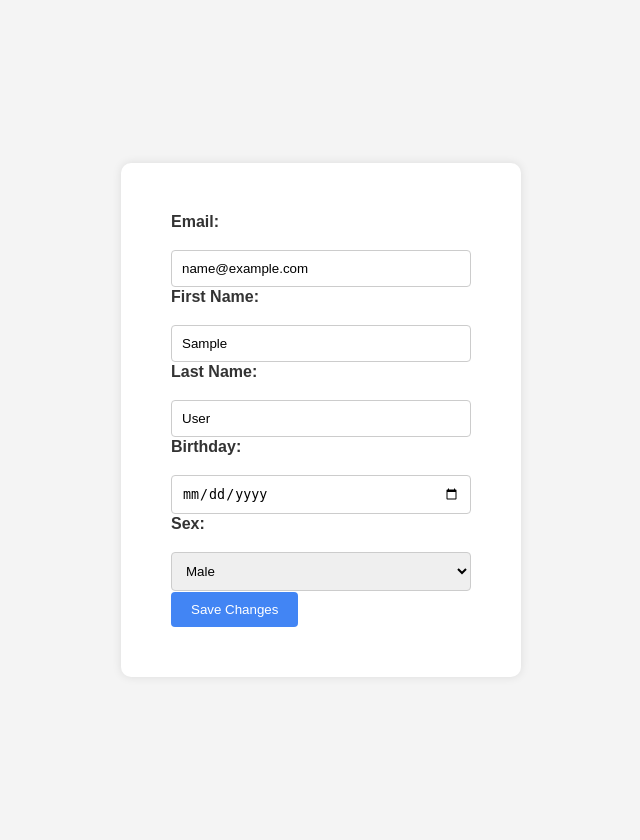
After one commit to alexakka/survey-app, a Django app: page /user/profile/edit_profile in a window 1280 px wide. The commit adds this page. Shown: the whole page, without its empty margins (319-959 px from the left). Run offline with Django 5.2, Linux system fonts and the light colour scheme; the visitor is signed in with stand-in values (Sample User, id 1).

Commit message:
upd user model, script and adding edit_profile view.

```diff
--- a/survey/admin.py
+++ b/survey/admin.py
@@ -6,4 +6,3 @@ admin.site.register(models.Survey)
 admin.site.register(models.Question)
 admin.site.register(models.Answer)
 admin.site.register(models.Response)
-admin.site.register(models.Respondent)
--- a/templates/index.html
+++ b/templates/index.html
@@ -64,7 +64,7 @@
     <ul>
         {% for survey in surveys %}
             <li>
-                <a href="{% url 'survey_detail' survey.slug %}">{{ survey.name }}</a>
+                <a href="{% url 'survey_detail' survey.slug %}">{{ survey.title }}</a>
                 - {{ survey.description }}
             </li>
         {% endfor %}
--- a/templates/survey/complete_survey.html
+++ b/templates/survey/complete_survey.html
@@ -3,7 +3,7 @@
 <head>
     <meta charset="UTF-8">
     <meta name="viewport" content="width=device-width, initial-scale=1.0">
-    <title>{{ survey.name }} - Complete Survey</title>
+    <title>{{ survey.title }} - Complete Survey</title>
     <style>
         body {
             font-family: 'Arial', sans-serif;
@@ -70,7 +70,7 @@
 </head>
 <body>
 
-<h1>{{ survey.name }} - Complete Survey</h1>
+<h1>{{ survey.title }} - Complete Survey</h1>
 <p>{{ survey.description }}</p>
 
 <form method="post" action="{% url 'submit_response' survey.slug %}">
--- a/templates/survey/create_survey.html
+++ b/templates/survey/create_survey.html
@@ -3,7 +3,7 @@
 <head>
     <meta charset="UTF-8">
     <meta name="viewport" content="width=device-width, initial-scale=1.0">
-    <title>{{ survey.name }} Details</title>
+    <title>{{ survey.title }} Details</title>
 
     <style>
         body {
@@ -117,7 +117,7 @@
         {% csrf_token %}
 
         <!-- Survey fields here -->
-        <input type="text" name="name" placeholder="Survey Name" required>
+        <input type="text" name="title" placeholder="Survey Title" required>
         <input type="text" name="description"  placeholder="Description" required>
         <!-- Add other survey fields as needed -->
 
--- a/templates/survey/edit_survey.html
+++ b/templates/survey/edit_survey.html
@@ -3,7 +3,7 @@
 <head>
     <meta charset="UTF-8">
     <meta name="viewport" content="width=device-width, initial-scale=1.0">
-    <title>Edit Survey: {{ survey.name }}</title>
+    <title>Edit Survey: {{ survey.title }}</title>
     <style>
         body {
             font-family: 'Arial', sans-serif;
@@ -80,7 +80,7 @@
     <form method="post" action="{% url 'edit_survey' survey.slug %}">
         {% csrf_token %}
 
-        <input type="text" id="name" name="name" value="{{ survey.name }}" required>
+        <input type="text" id="name" name="title" value="{{ survey.title }}" required>
         <textarea id="description" name="description" required>{{ survey.description }}</textarea>
 
         {% for question in survey.question_set.all %}
--- a/templates/survey/respondent_response.html
+++ b/templates/survey/respondent_response.html
@@ -65,7 +65,7 @@
             <tbody>
                 {% for response in responses %}
                     <tr>
-                        <td>{{ response.survey.name }}</td>
+                        <td>{{ response.survey.title }}</td>
                         <td>{{ response.question.text }}</td>
                         <td>{{ response.answer.value }}</td>
                     </tr>
--- a/templates/survey/responses.html
+++ b/templates/survey/responses.html
@@ -65,7 +65,7 @@
             {% for response in responses %}
 
             <tr>
-                <td><a href="{% url 'respondent_response' response.survey.slug response.respondent.id %}">{{ response.survey.name }}</a></td>
+                <td><a href="{% url 'respondent_response' response.survey.slug response.respondent.id %}">{{ response.survey.title }}</a></td>
                 <td>{{ response.question.text }}</td>
                 <td>{{ response.answer.value }}</td>
                 <td><a href="{% url 'respondent_response' response.survey.slug response.respondent.id %}">{{ response.respondent.get_full_name }}</a></td>
--- a/templates/survey/survey_detail.html
+++ b/templates/survey/survey_detail.html
@@ -3,7 +3,7 @@
 <head>
     <meta charset="UTF-8">
     <meta name="viewport" content="width=device-width, initial-scale=1.0">
-    <title>{{ survey.name }} - Survey Details</title>
+    <title>{{ survey.title }} - Survey Details</title>
     <style>
         body {
             font-family: 'Arial', sans-serif;
@@ -72,7 +72,7 @@
 </head>
 <body>
 
-    <h1>{{ survey.name }} - Survey Details</h1>
+    <h1>{{ survey.title }} - Survey Details</h1>
     <p>{{ survey.description }}</p>
 
     <!-- Display Django messages -->
--- /dev/null
+++ b/templates/user/edit_profile.html
@@ -0,0 +1,88 @@
+<!DOCTYPE html>
+<html lang="en">
+<head>
+    <meta charset="UTF-8">
+    <meta name="viewport" content="width=device-width, initial-scale=1.0">
+    <title>Edit Profile</title>
+    <style>
+        body {
+            font-family: Arial, sans-serif;
+            background-color: #f4f4f4;
+            color: #333;
+            margin: 0;
+            padding: 20px;
+            display: flex;
+            justify-content: center;
+            align-items: center;
+            height: 100vh;
+        }
+
+        h1 {
+            color: #4285F4; /* Google Blue */
+        }
+
+        form {
+            background-color: #fff;
+            padding: 50px;
+            border-radius: 10px;
+            box-shadow: 0 0 10px rgba(0, 0, 0, 0.1);
+            width: 300px;
+        }
+
+        label {
+            display: block;
+            margin-bottom: 1px;
+            font-weight: bold;
+        }
+
+        input[type="email"],
+        input[type="text"],
+        input[type="date"],
+        select {
+            width: 100%;
+            padding: 10px;
+            margin-bottom: 1px;
+            box-sizing: border-box;
+            border: 1px solid #ccc;
+            border-radius: 4px;
+        }
+
+        button {
+            background-color: #4285F4; /* Google Blue */
+            color: #fff;
+            padding: 10px 20px;
+            border: none;
+            border-radius: 4px;
+            cursor: pointer;
+        }
+
+        button:hover {
+            background-color: #0056b3;
+        }
+    </style>
+</head>
+<body>
+    <form method="POST">
+        {% csrf_token %}
+        <label for="email">Email:</label><br>
+        <input type="email" id="email" name="email" value="{{ user.email }}"><br>
+
+        <label for="first_name">First Name:</label><br>
+        <input type="text" id="first_name" name="first_name" value="{{ user.first_name }}"><br>
+
+        <label for="last_name">Last Name:</label><br>
+        <input type="text" id="last_name" name="last_name" value="{{ user.last_name }}"><br>
+
+        <label for="birthday">Birthday:</label><br>
+        <input type="date" id="birthday" name="birthday" value="{{ user.birthday|date:'Y-m-d' }}"><br>
+
+        <label for="sex">Sex:</label><br>
+        <select id="sex" name="sex">
+            <option value="M" {% if user.sex == 'M' %} selected {% endif %}>Male</option>
+            <option value="F" {% if user.sex == 'F' %} selected {% endif %}>Female</option>
+        </select><br>
+
+        <button type="submit">Save Changes</button>
+    </form>
+</body>
+</html>
--- a/templates/user/profile.html
+++ b/templates/user/profile.html
@@ -76,15 +76,17 @@
         {% for survey in user.survey_set.all %}
             <li>
                 <a href="{% url 'survey_detail' survey.slug %}">
-                    <strong>{{ survey.name }}</strong>
+                    <strong>{{ survey.title }}</strong>
                 </a>
                 <a href="{% url 'responses' survey.slug %}" class="check-responses-btn">
                     Check Responses
                 </a>
                 <a href="{% url 'edit_survey' survey.slug %}" class="edit-survey-btn">
                     Edit Survey
-                </a><br>
+                </a>
                 <a href="{% url 'export_responses_csv' survey.slug %}" class="edit-survey-btn" download> Download
+                </a>
+                <a href="{% url 'edit_profile' %}" class="edit-survey-btn"> Edit Profile
                 </a>
                 Description: {{ survey.description }}<br>
                 Number Of Responses: {{ survey.number_of_responses }}<br>
--- a/user/models.py
+++ b/user/models.py
@@ -29,9 +29,17 @@ class CustomUserManager(UserManager):
 
 
 class User(AbstractBaseUser, PermissionsMixin):
+    SEXES = {
+        "M": "Male",
+        "F": "Female",
+    }
+
     email = models.EmailField(blank=True, default='', unique=True)
     first_name = models.CharField(max_length=255, blank=True, default='')
     last_name = models.CharField(max_length=255, blank=True, default='')
+
+    birthday = models.DateField(blank=True, null=True)
+    sex = models.CharField(max_length=1, choices=SEXES, null=True)
 
     is_active = models.BooleanField(default=True)
     is_superuser = models.BooleanField(default=False)
@@ -55,3 +63,10 @@ class User(AbstractBaseUser, PermissionsMixin):
 
     def get_short_name(self):
         return self.first_name or self.email.split('@')[0]
+
+    def get_age(self):
+        if self.birthday:
+            today = timezone.now().date()
+            age = today.year - self.birthday.year - ((today.month, today.day) < (self.birthday.month, self.birthday.day))
+            return age
+        return None
--- a/user/urls.py
+++ b/user/urls.py
@@ -9,4 +9,5 @@ urlpatterns = [
     path('signup/', views.signup_view, name='signup'),
     path('logout/', views.logout_view, name='logout'),
     path('profile/', views.profile, name='profile'),
+    path('profile/edit_profile', views.edit_profile, name='edit_profile')
 ]
--- a/user/views.py
+++ b/user/views.py
@@ -77,3 +77,19 @@ def logout_view(request):
 def profile(request):
     user = request.user
     return render(request, 'user/profile.html', {'user': user})
+
+
+@login_required
+def edit_profile(request):
+    user = request.user
+
+    if request.method == 'POST':
+        user.email = request.POST['email']
+        user.first_name = request.POST['first_name']
+        user.last_name = request.POST['last_name']
+        user.birthday = request.POST['birthday']
+        user.sex = request.POST['sex']
+        user.save()
+        return redirect('profile')
+
+    return render(request, 'user/edit_profile.html', {'user': request.user})
```
Also changed, not shown: survey/models.py (+2 -12 lines), survey/views.py (+14 -11 lines), survey_completing_script.py (+11 -2 lines), survey/migrations/0013_delete_respondent_rename_name_survey_title_and_more.py (added), survey/migrations/0014_alter_survey_ending_date.py (added), user/migrations/0003_user_birthday_user_sex.py (added).
